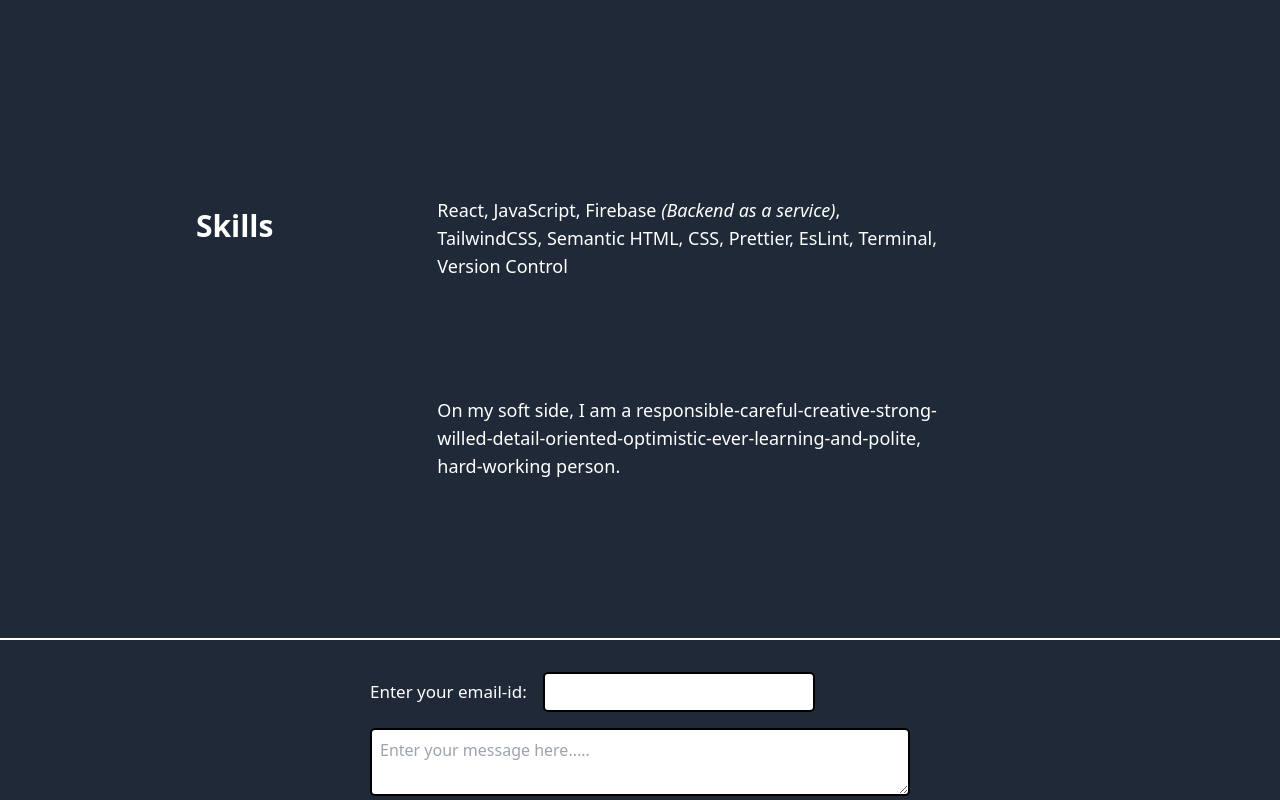
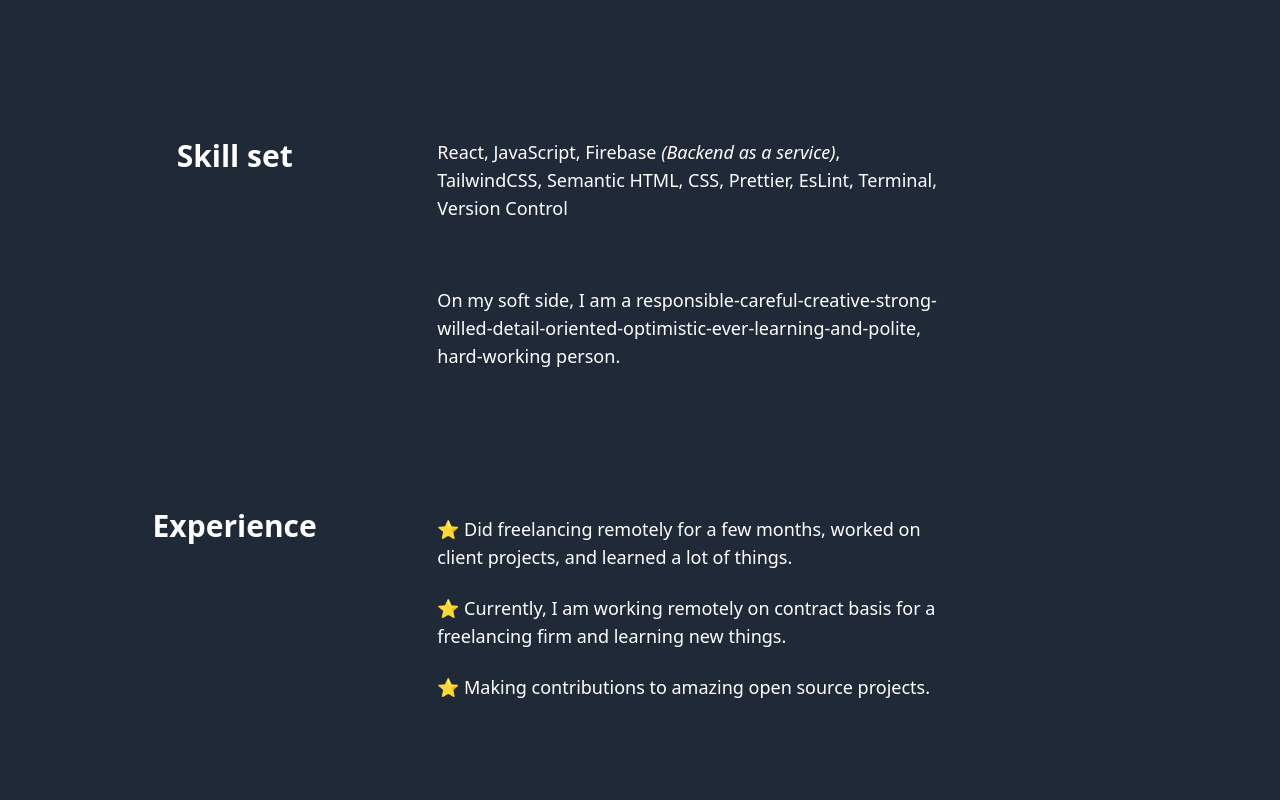
Before and after one commit to PrgrmrHarshShukla/Portfolio, a React (Vite) app in the folder client/: page / in a window 1280 px wide. Shown: the part 2060-2860 px from the top of the page. Built offline with nearby package versions, Linux system fonts and the light colour scheme.

Commit message:
Some additions.

```diff
--- a/client/src/components/App.jsx
+++ b/client/src/components/App.jsx
@@ -7,6 +7,7 @@ import Projects from './Projects'
 import Stack from './Stack'
 import Contact from './Contact'
 import { useState } from 'react'
+import Experience from './Experience'
 
 function App() {
   const [isDark, setIsDark] = useState(true)
@@ -22,6 +23,7 @@ function App() {
       <About isDark={isDark} toggle={toggle} />
       <Projects isDark={isDark} />
       <Stack isDark={isDark} />
+      <Experience isDark={isDark} />
       <Contact isDark={isDark} />
       <div className={`${isDark ? "text-white " : "text-black "} text-[15px] sm:text-lg m-4 flex flex-col items-center justify-center`}>
         <p>I am available for freelance projects.</p>
--- a/client/src/components/Contact.jsx
+++ b/client/src/components/Contact.jsx
@@ -23,16 +23,16 @@ function Contact(props) {
          </div>
       </form>
 
-      <div className={`flex flex-row flex-wrap justify-center items-center gap-4 sm:gap-8 mt-20 text-3xl ${props.isDark ? "text-white " : "text-black "}`}>
-         <a target = "_blank" rel="noreferrer" href = "https://twitter.com/PrgrmrShukla">
+      <div title="Do checkout my OPEN SOURCE CONTRIBUTIONS!" className={`flex flex-row flex-wrap justify-center items-center gap-4 sm:gap-8 mt-20 text-3xl ${props.isDark ? "text-white " : "text-black "}`}>
+         <a title="" target = "_blank" rel="noreferrer" href = "https://twitter.com/PrgrmrShukla">
           <i className = "fab fa-twitter-square"></i>
          </a>
 
-         <a target = "_blank" rel="noreferrer" href = "https://github.com/PrgrmrHarshShukla">
+         <a title="Do checkout my OPEN SOURCE CONTRIBUTIONS!" target = "_blank" rel="noreferrer" href = "https://github.com/PrgrmrHarshShukla">
           <i className = "fab fa-github-square"></i>
          </a>
 
-         <a target = "_blank" rel="noreferrer" href = "https://www.linkedin.com/in/harsh-shukla-274277255">
+         <a title="" target = "_blank" rel="noreferrer" href = "https://www.linkedin.com/in/harsh-shukla-274277255">
           <i className = "fab fa-linkedin"></i>
          </a>
       </div>
--- /dev/null
+++ b/client/src/components/Experience.jsx
@@ -0,0 +1,28 @@
+// import React from 'react'
+
+function Experience(props) {
+   return (
+     <div className="min-h-[300px] sm:h-auto w-screen px-8  flex flex-col sm:flex-row pb-[100px] sm:">
+
+       <div className={`min-h-[100px] sm:w-1/3 text-3xl flex flex-row justify-center items-start ${props.isDark ? "text-white " : "text-black "} font-semibold `}>
+          <p>Experience</p>
+       </div>
+
+       <div className={`sm:w-2/3 sm:gap-12 sm:max-w-[500px] ${props.isDark ? "text-white " : "text-black "} flex flex-col justify-around gap-8 sm:gap-2 text-[15px] sm:text-lg`}>
+         <p>
+           ⭐ Did freelancing remotely for a few months, worked on client projects, and learned a lot of things.
+         </p>
+         <p>
+           ⭐ Currently, I am working remotely on contract basis for a freelancing firm and learning new things.
+         </p>
+         <p>
+           ⭐ Making contributions to amazing open source projects.
+         </p>
+
+       </div>
+
+     </div>
+   )
+ }
+
+ export default Experience
--- a/client/src/components/Stack.jsx
+++ b/client/src/components/Stack.jsx
@@ -2,19 +2,20 @@
 
 function Stack(props) {
   return (
-    <div className="min-h-[500px] w-screen px-8  flex flex-col sm:flex-row pb-[100px]">
+    <div className="min-h-[500px] sm:min-h-[370px] w-screen px-8  flex flex-col sm:flex-row pb-[100px]">
 
-      <div className={`min-h-[100px] sm:w-1/3 text-3xl flex flex-row justify-center items-start sm:pt-[70px] ${props.isDark ? "text-white " : "text-black "} font-semibold`}>
-         <p>Skills</p>
+      <div className={`min-h-[100px] sm:h-auto sm:w-1/3 text-3xl flex flex-row justify-center items-start ${props.isDark ? "text-white " : "text-black "} font-semibold`}>
+         <p>Skill set</p>
       </div>
 
-      <div className={`sm:w-2/3 sm:max-w-[500px] ${props.isDark ? "text-white " : "text-black "} flex flex-col justify-around gap-8 sm:gap-0 text-[15px] sm:text-lg`}>
+      <div className={`sm:w-2/3 sm:max-w-[500px] ${props.isDark ? "text-white " : "text-black "} flex flex-col justify-start gap-8 sm:gap-16 text-[15px] sm:text-lg`}>
         <p>
           React, JavaScript, Firebase<i> (Backend as a service)</i>, TailwindCSS, Semantic HTML, CSS, Prettier, EsLint, Terminal, Version Control
         </p>
         <p>
           On my soft side, I am a responsible-careful-creative-strong-willed-detail-oriented-optimistic-ever-learning-and-polite, hard-working person.
         </p>
+
       </div>
 
     </div>
```
